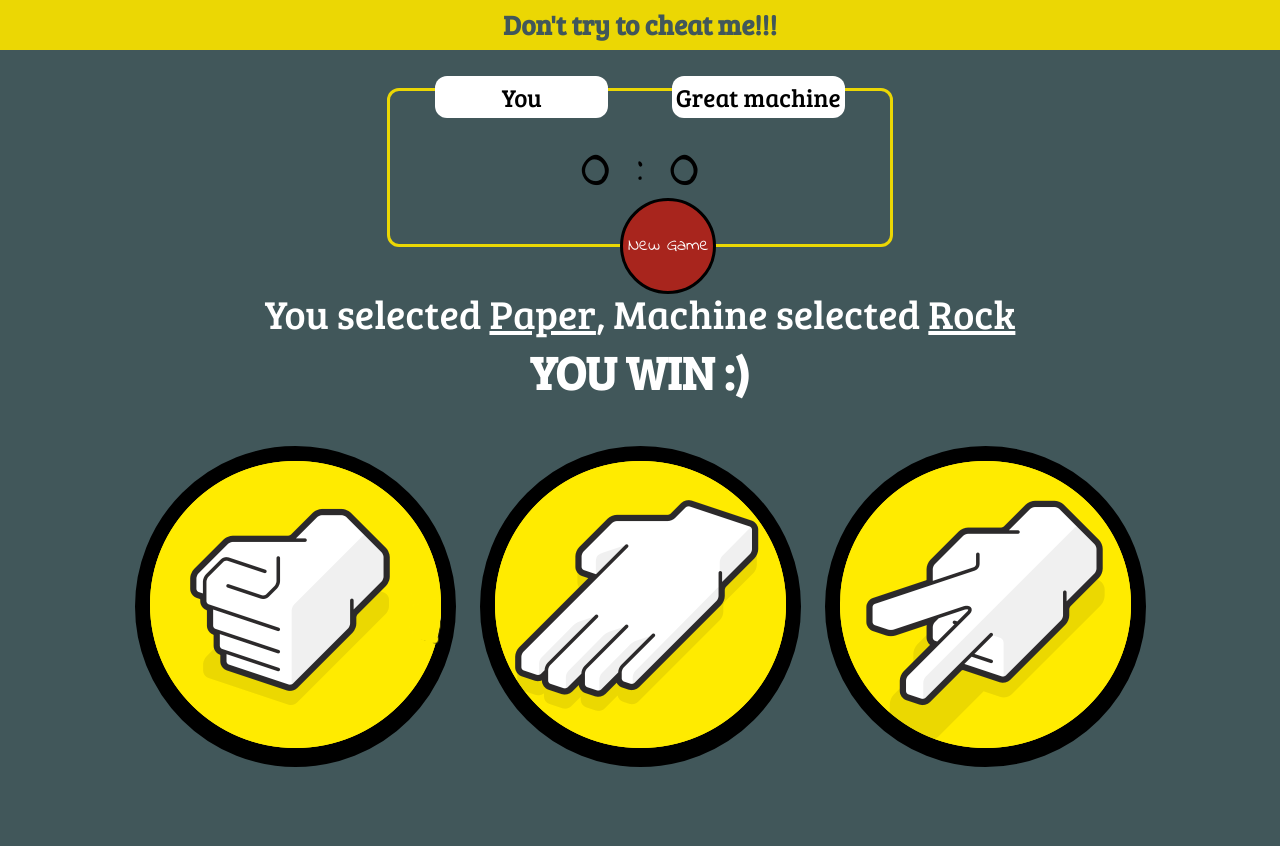
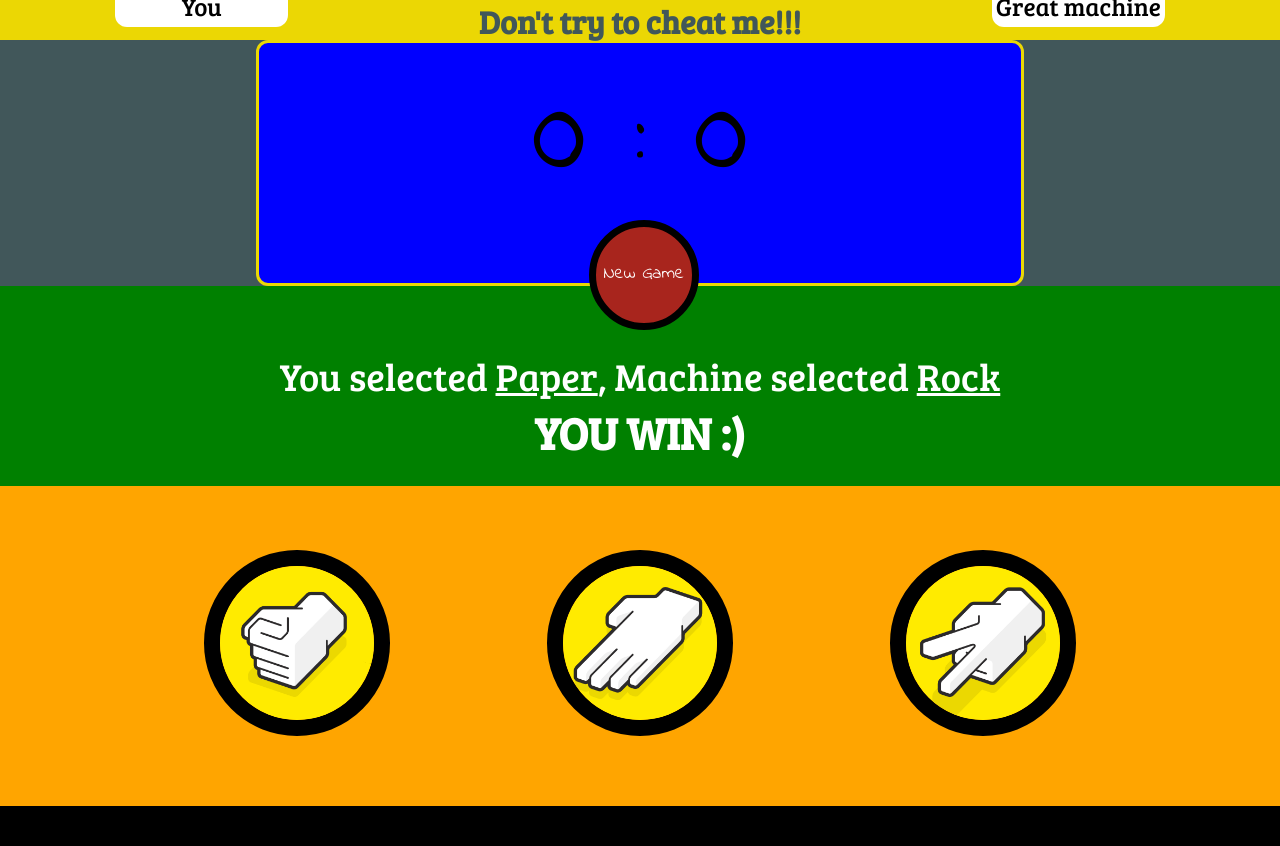
Before and after one commit to brulks107/rock-paper-scissors, a website: page src/index.html in a window 1280 px wide. Drawn offline with Linux system fonts and the light colour scheme.

Commit message:
feat(view): choices-block size and transition

```diff
--- a/src/index.html
+++ b/src/index.html
@@ -3,8 +3,9 @@
 
 <head>
     <meta charset="UTF-8">
+    <meta name="viewport" content="width=device-width, initial-scale=1.0">
     <link rel="stylesheet" href="styles/styles.css">
-    <link rel="icon" href="assets/favicon.ico"/>
+    <link rel="icon" href="assets/favicon.ico" />
     <title>Rock-Paper-Scissors</title>
 </head>
 
@@ -12,36 +13,29 @@
     <header>
         <h1>Don't try to cheat me!!!</h1>
     </header>
-
     <div class="score">
         <div class="player-score-label" id="user-label">You</div>
         <div class="player-score-label" id="machine-label">Great machine</div>
-        <span id="user-score">0</span>
-        <span>:</span>
-        <span id="machine-score">0</span>
+        <div class="score-board">
+            <span id="user-score">0</span>
+            <span>:</span>
+            <span id="machine-score">0</span>
+        </div>
         <button class="new-game" id='new-game-button'>New Game</button>
     </div>
-
     <div class="result">
         <div id="result-text">
             <p>You selected <u>Paper</u>, Machine selected <u>Rock</u></p>
             <h3>YOU WIN :)</h3>
         </div>
     </div>
-
     <div class="choices-block">
-        <div class="choice" id="rock">
-            <img src="assets/rock.png">
-        </div>
-        <div class="choice" id="paper">
-            <img src="assets/paper.png">
-        </div>
-        <div class="choice" id="scissors">
-            <img src="assets/scissors.png">
-        </div>
-
+        <img class="choice" id="rock" src="assets/rock.png">
+        <img class="choice" id="paper" src="assets/paper.png">
+        <img class="choice" id="scissors" src="assets/scissors.png">
     </div>
-
+    <div class="footer"></div>
 </body>
 <script src="js/app.js"></script>
+
 </html>
--- a/src/styles/styles.css
+++ b/src/styles/styles.css
@@ -4,42 +4,45 @@
     --body-bg-color: #41575a;
     --font-family: 'Bree Serif', serif;
     --border-radius: 12px;
-    --new-game-radius: 90px;
+    --new-game-radius: 7.5vw;
+    --images-size: 12vw;
 }
 
 * {
-    margin: 0%;
+    margin: 0% auto;
     padding: 0%;
     box-sizing: content-box;
-    transition: all 0.3s ease;
 }
 
-body {
+html, body {
     background-color: var(--body-bg-color);
+    height: 100%;
 }
 
 header {
     background-color: var(--header-bg-color);
-    padding: 0.5%;
+    /*! padding: %; */
+    height: 5vh;
 }
 
 header > h1 {
     color: var(--body-bg-color);
     text-align: center;
     font-family: var(--font-family);
-    font-size: 170%
+    /* font-size: 170% */
 }
 
 .score {
-    margin: 3% auto;
-    width: 35%;
-    padding: 2%;
+    margin: 0% 20vw;
+    /*! width: 35%; */
     border: solid var(--header-bg-color);
     border-radius: var(--border-radius);
     text-align: center;
-    font-size: 70px;
-    position: relative;
+    font-size: 10vw;
+    /*! position: relative; */
     font-family: 'Indie Flower', cursive;
+    background-color: blue;
+    height: 30vh;
 }
 
 .player-score-label {
@@ -56,16 +59,17 @@ header > h1 {
     height: var(--new-game-radius);
     width: var(--new-game-radius);
     text-align: center;
-    line-height: 90px;
-    border: 3px solid black;
+    line-height: 7vw;
+    border: 0.6vw solid black;
     border-radius: 50%;
     background: #a8251d;
     color: white;
-    font-size: 18px;
+    font-size: 1.4vw;
     font-family: 'Indie Flower', cursive;
-    left: 230px;
-    bottom: -50px;
     position: absolute;
+    top: 27.5vh;
+    left: 46vw;
+    transition: all 0.3s ease;
 }
 
 .new-game:hover {
@@ -86,35 +90,47 @@ header > h1 {
 }
 
 .result {
-    margin: 30px auto;
+    margin: 0% auto;
     width: auto;
-    padding: 20px auto;
+    padding: 0 0;
     text-align: center;
     height: 100px;
+    background-color: green;
+    height: 25vh;
 }
 
 #result-text {
     font-family: var(--font-family);
-    font-size: 40px;
+    font-size: 3vw;
     color: white;
-    margin: 5px auto;
+    padding: 8vh 0;
 }
 
 .choices-block {
-    margin: 60px auto;
     text-align: center;
+    height: 40vh;
+    background-color: orange;
 }
 
 .choice {
     display: inline-block;
-    background-color: black;
-    margin: auto 10px;
-    border: 15px solid black;
+    border: 1.3vw solid black;
     border-radius: 50%;
+    height: var(--images-size);
+    width: var(--images-size);
+    margin: 5vw 6vw;
+    transition: background-color, border, 0.3s ease;
+    transition: margin 0s;
 }
 
 .choice:hover {
     cursor: pointer;
     background-color: grey;
-    border: 15px solid grey;
+    border: 1.5vw solid grey;
+    margin: 4.8vw 5.8vw;
 }
+
+.footer {
+    height: 5%;
+    background-color: black;
+}
```
